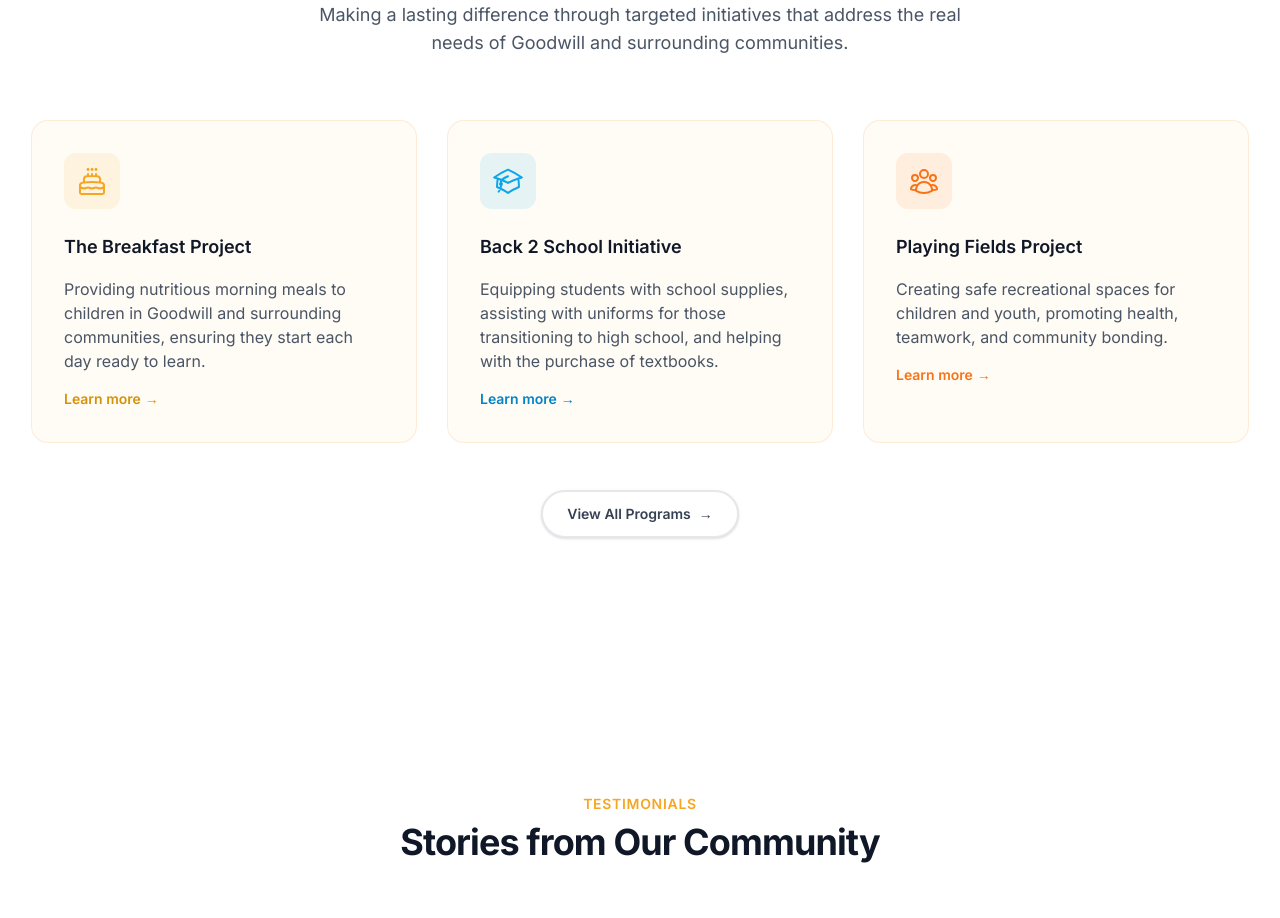
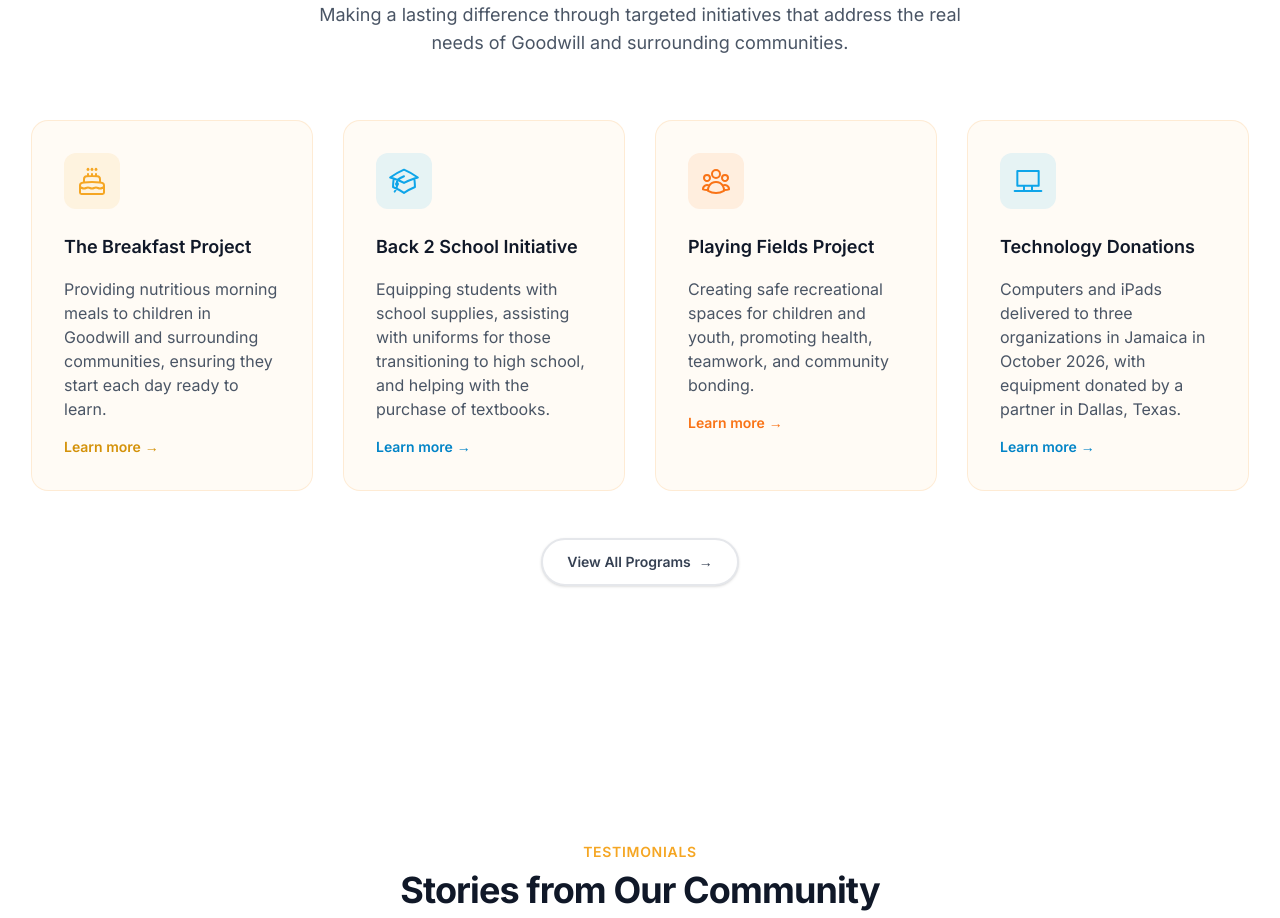
Before and after one commit to greggfosdev/ann-hewan-foundation, a Next.js app: page / in a window 1280 px wide. Shown: the part 3860-4778 px from the top of the page. Built offline with nearby package versions, Linux system fonts and the light colour scheme.

Commit message:
Feature Technology Donations in homepage programs

```diff
--- a/src/components/sections/ProgramCards.tsx
+++ b/src/components/sections/ProgramCards.tsx
@@ -99,6 +99,29 @@ const programs: Program[] = [
       </svg>
     ),
   },
+  {
+    name: "Technology Donations",
+    description:
+      "Computers and iPads delivered to three organizations in Jamaica in October 2026, with equipment donated by a partner in Dallas, Texas.",
+    href: "/programs/technology-donations",
+    color: "ocean",
+    icon: (
+      <svg
+        aria-hidden="true"
+        className="h-8 w-8"
+        fill="none"
+        viewBox="0 0 24 24"
+        strokeWidth="1.5"
+        stroke="currentColor"
+      >
+        <path
+          strokeLinecap="round"
+          strokeLinejoin="round"
+          d="M4 4.5h16v11H4zM2 19.5h20M9 15.5v4m6-4v4"
+        />
+      </svg>
+    ),
+  },
 ];
 
 export function ProgramCards() {
@@ -117,7 +140,7 @@ export function ProgramCards() {
             address the real needs of Goodwill and surrounding communities.
           </p>
         </div>
-        <div className="mx-auto mt-16 grid max-w-2xl grid-cols-1 gap-8 lg:max-w-none lg:grid-cols-3">
+        <div className="mx-auto mt-16 grid max-w-2xl grid-cols-1 gap-8 sm:grid-cols-2 lg:max-w-none xl:grid-cols-4">
           {programs.map((program) => {
             const colors = colorClasses[program.color];
             return (
```
